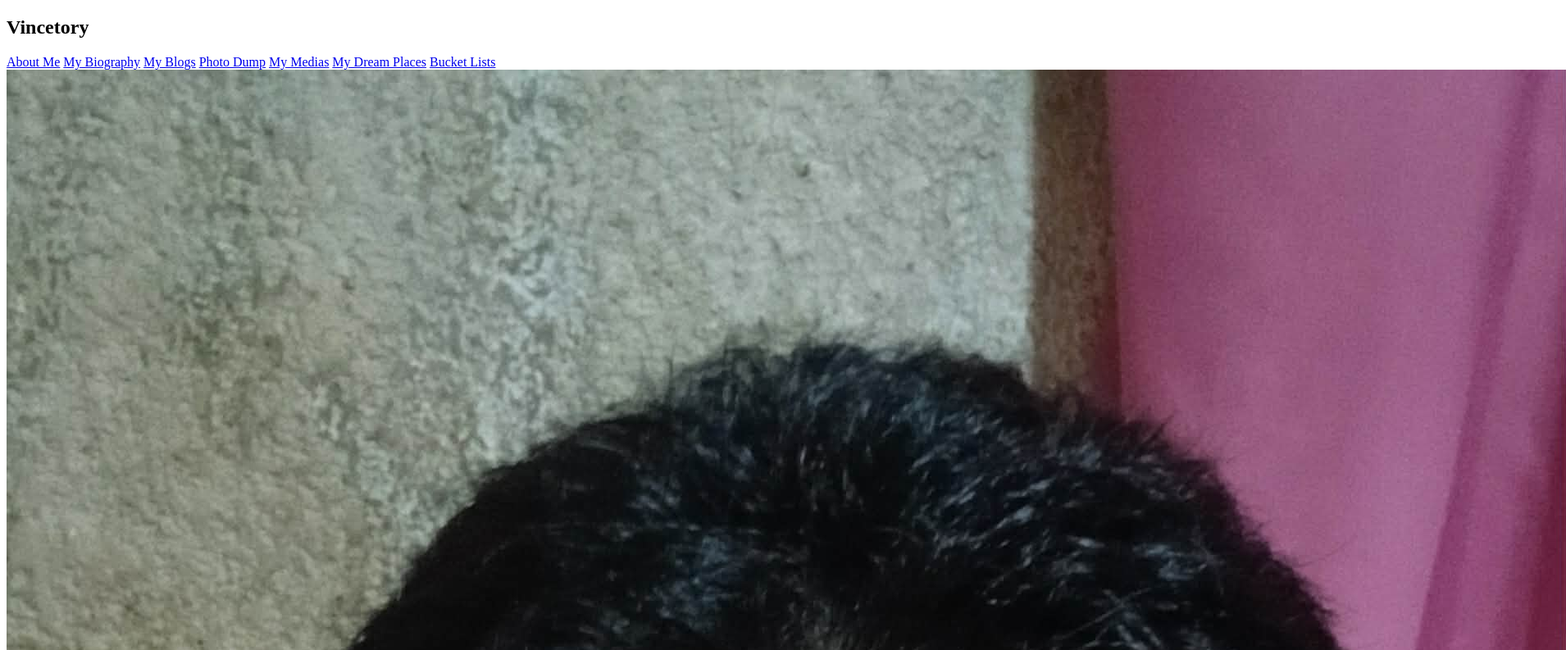
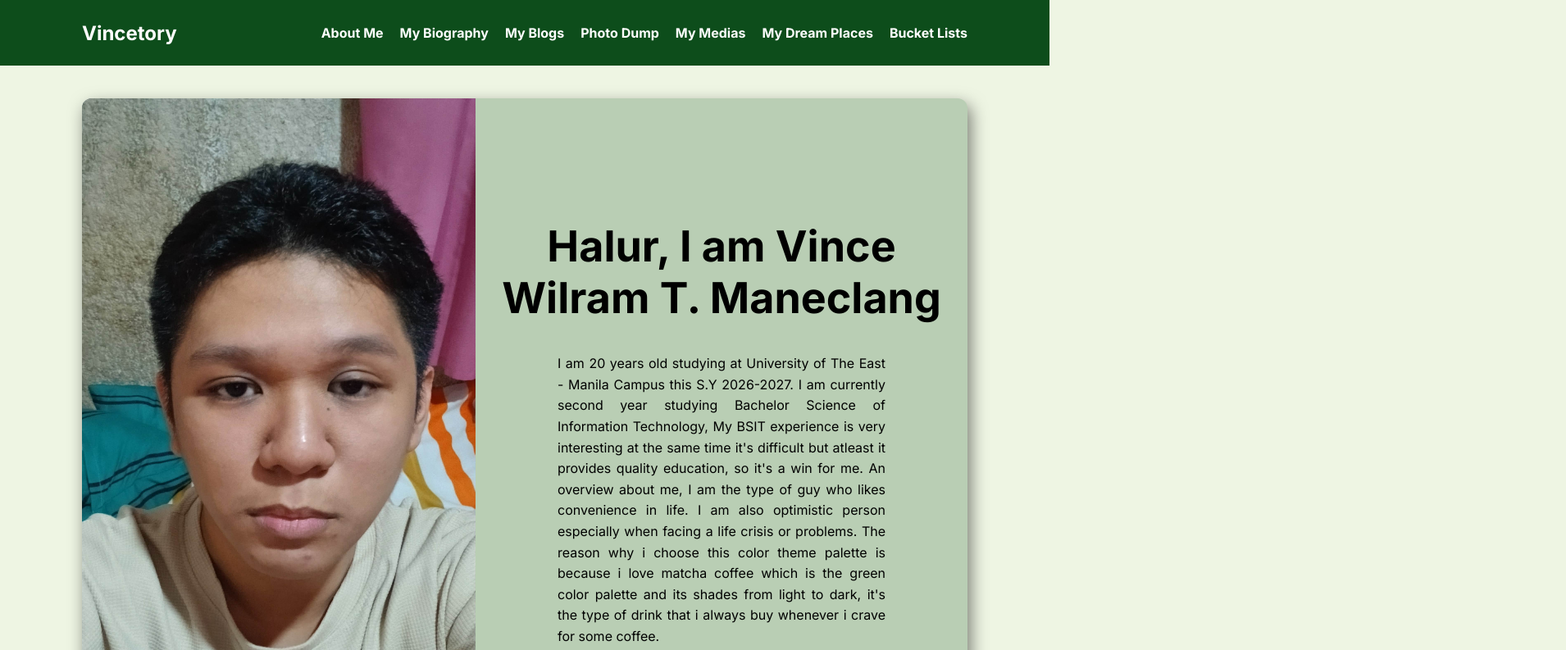
Before and after one commit to maneclangvince/ITAD_Midterm_Personal_Website, a plain HTML site: page index.html in a window 1280 px wide. Shown: the top 793 px of the page at 82% size, 1910 px wide, since content can reach past the window. Drawn offline with Linux system fonts and the light colour scheme.

Commit message:
Update index.html

```diff
--- a/index.html
+++ b/index.html
@@ -3,7 +3,7 @@
 <head>
     <meta charset="UTF-8">
     <meta name="viewport" content="width=device-width, initial-scale=1.0">
-    <link rel="stylesheet" href="aboutme.css">
+    <link rel="stylesheet" href="index.css">
     <link href="https://fonts.googleapis.com/css2?family=Inter:ital,opsz,wght@0,14..32,100..900;1,14..32,100..900&display=swap" rel="stylesheet">
     <title>About Me</title>
 </head>
```
